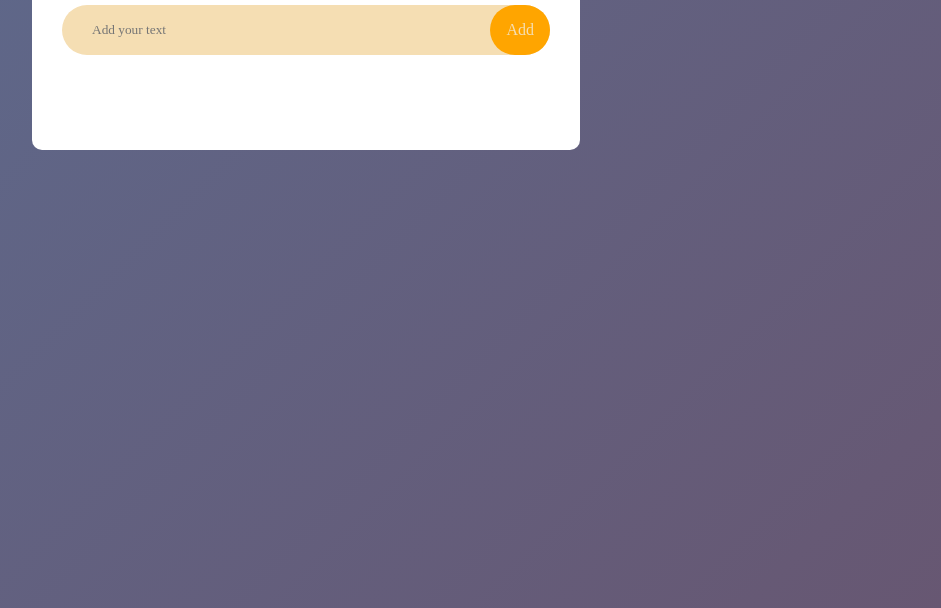
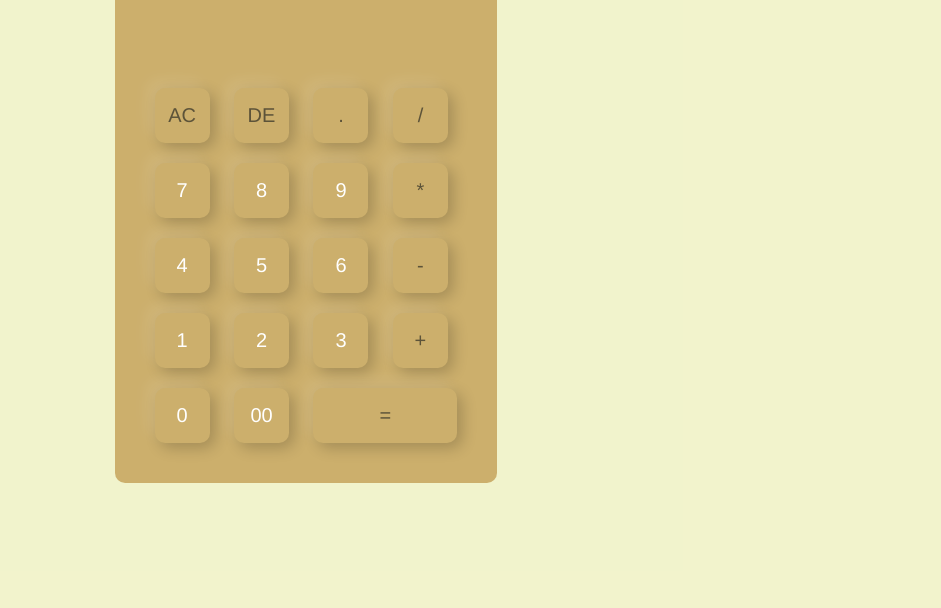
Before and after one commit to Avneet111/OIBSIP, a website: page index.html in a window 1280 px wide. Shown: the part 192-800 px from the top of the page, without its empty margins (334-1275 px from the left). Drawn offline with Linux system fonts and the light colour scheme.

Commit message:
calculator

```diff
--- a/index.html
+++ b/index.html
@@ -4,25 +4,48 @@
     <meta charset="UTF-8">
     <meta http-equiv="X-UA-Compatible" content="IE=edge">
     <meta name="viewport" content="width=device-width, initial-scale=1.0">
-    <title>To-do list</title>
+    <title>Calculator</title>
     <link rel="stylesheet" href="style.css">
 </head>
 <body>
     <div class="container">
-        <div class="todo-app">
-            <h2>To-Do list <img src="https://cdn.pixabay.com/photo/2017/01/31/11/48/checklist-2023731_1280.png" alt=""></h2>
-            <div class="row">
-                <input type="text" id="input-box" placeholder="Add your text">
-                <button onclick="addTask()">Add</button>
-            </div>
-            <ul id="list-container">
-                <!--<li class="checked">task1</li>
-                <li>task2</li>
-                <li>task3</li> -->
-            </ul>
+        <div class="calculator">
+            <form>
+                <div class="display">
+                    <input type="text" name="display">
+                </div>
+                <div>
+                    <input type="button" value="AC" onclick="display.value = ' '" class="operator">
+                    <input type="button" value="DE" onclick="display.value = display.value.toString().slice(0,-1) " class="operator">
+                    <input type="button" value="." onclick="display.value += '.'" class="operator">
+                    <input type="button" value="/" onclick="display.value += '/'" class="operator">
+                </div>
+                <div>
+                    <input type="button" value="7" onclick="display.value += '7'">
+                    <input type="button" value="8" onclick="display.value += '8'">
+                    <input type="button" value="9" onclick="display.value += '9'">
+                    <input type="button" value="*" onclick="display.value += '*'" class="operator">
+                </div>
+                <div>
+                    <input type="button" value="4" onclick="display.value += '4'">
+                    <input type="button" value="5" onclick="display.value += '5'">
+                    <input type="button" value="6" onclick="display.value += '6'">
+                    <input type="button" value="-" onclick="display.value += '-'" class="operator">
+                </div>
+                <div>
+                    <input type="button" value="1" onclick="display.value += '1'">
+                    <input type="button" value="2" onclick="display.value += '2'">
+                    <input type="button" value="3" onclick="display.value += '3'">
+                    <input type="button" value="+" onclick="display.value += '+'" class="operator">
+                </div>
+                <div>
+                    <input type="button" value="0" onclick="display.value += '0'">
+                    <input type="button" value="00" onclick="display.value += '00'">
+                    <input type="button" value="=" onclick="display.value = eval(display.value)" class="equal operator">
+
+                </div>
+            </form>
         </div>
     </div>
-    <script src="script.js"></script>
-
 </body>
 </html>
--- a/style.css
+++ b/style.css
@@ -1,102 +1,53 @@
 *{
     margin: 0;
     padding: 0;
-    font-family: 'Times New Roman', Times, serif;
+    font-family: 'Franklin Gothic Medium', 'Arial Narrow', Arial, sans-serif;
     box-sizing: border-box;
 }
+
 .container{
     width: 100%;
-    min-height: 100vh;
-    background:linear-gradient(135deg, #5c6c90, #675772) ;
-    padding: 10px;
+    height: 100vh;
+    background: #e9ecac9c;
+    display: flex;
+    justify-content: center;
+    align-items: center;
 }
-.todo-app{
-    max-width: 548px;
-    width: 100%;
-    background: white;
-    margin: 100px auto 20px;
-    padding:40px 30px 70px ;
+.calculator{
+    background-color: rgba(177, 122, 34, 0.555);
+    padding: 30px;
     border-radius: 10px;
+}
+.calculator form input{
+    border: 0;
+    outline: 1px;
+    width: 55px;
+    height: 55px;
+    border-radius: 10px;
+    box-shadow: -8px -8px 15px rgba(255, 255, 255, 0.1), 5px 5px 15px rgba(0, 0, 0, 0.2) ;
+    background: transparent;
+    font-size: 20px;
+    cursor: pointer;
+    margin: 10px;
+    color: #fff;
+}
+form .display{
+    display: flex;
+    justify-content: flex-end;
+    margin: 20px;
+
 
 }
-.todo-app h2{
-    color:black;
-    display: flex;
-    align-items: center;
-    margin-bottom: 20px;
-}
-.todo-app h2 img{
-    width: 30px;
-    margin-left: 10px;
-}
-.row{
-    display: flex;
-    align-items: center;
-    justify-content: space-between;
-    background: wheat;
-    border-radius: 30px;
-    padding-left: 20px;
-    margin-bottom: 25px;
-}
-input{
+form .display input{
+    text-align: right;
     flex: 1;
-    border: none;
-    outline: none;
-    background: transparent;
-    padding: 10px;
-    font-weight: 14px;
-}
-button{
-    border:none;
-    outline: none;
-    background: orange;
-    color: wheat;
-    font-size: 16px;
-    cursor: pointer;
-    border-radius: 30px;
-    padding:16px;
-}
-ul li{
-    list-style: none;
-    cursor: pointer;
-    font-size: 18px;
-    user-select: none;
-    padding:13px 9px 13px 51px;
-    position: relative;
-}
-ul li::before{
-    content: '';
-    position: absolute;
-    height: 28px;
-    width:28px;
-    border-radius: 50%;
-    background-image: url(https://cdn.pixabay.com/photo/2016/08/25/07/30/orange-1618917_1280.png);
-    background-size: cover;
-    background-position: center;
-    top:12px;
-    left:8px;
-}
-ul li.checked{
-    color:#555;
-    text-decoration: line-through;
+    font-size: 45px;
+    box-shadow: none;
 
 }
-ul li.checked::before{
-    background-image: url(https://cdn.pixabay.com/photo/2016/03/31/14/37/check-mark-1292787_1280.png);
+form input.equal{
+    width: 144px;
 }
-ul li span{
-    position: absolute;
-    right: 0px;
-    top: 5px;
-    width: 40px;
-    height:40px;
-    font-size: 22px;
-    color: #555;
-    line-height: 40px;
-    text-align: center;
-    border-radius: circle;
+form input.operator{
+    color: #1619199c;
 }
-ul li span:hover{
-    background: #edee;
-
-}
```
